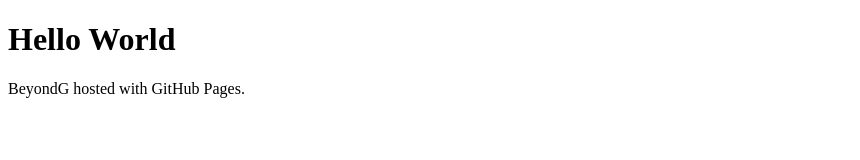
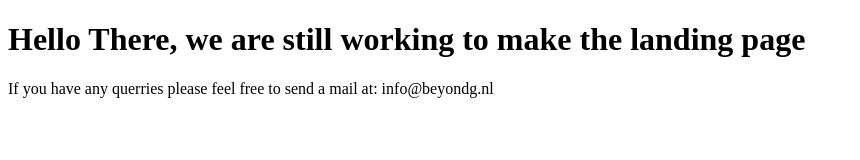
Before and after one commit to beyondg/beyondg.github.io, a plain HTML site: page index.html in a window 1280 px wide. Shown: the whole page, without its empty margins (0-860 px from the left). Drawn offline with Linux system fonts and the light colour scheme.

Commit message:
Update index.html
added email address

```diff
--- a/index.html
+++ b/index.html
@@ -1,7 +1,7 @@
 <!DOCTYPE html>
 <html>
 <body>
-<h1>Hello World</h1>
-<p>BeyondG hosted with GitHub Pages.</p>
+<h1>Hello There, we are still working to make the landing page</h1>
+<p>If you have any querries please feel free to send a mail at: info@beyondg.nl</p>
 </body>
 </html>
```
